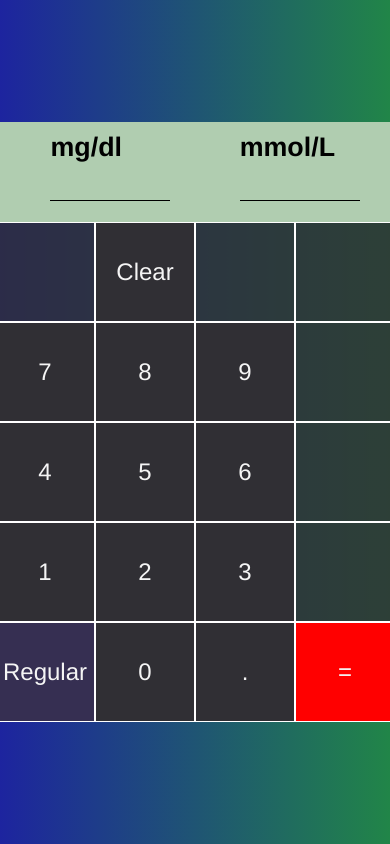
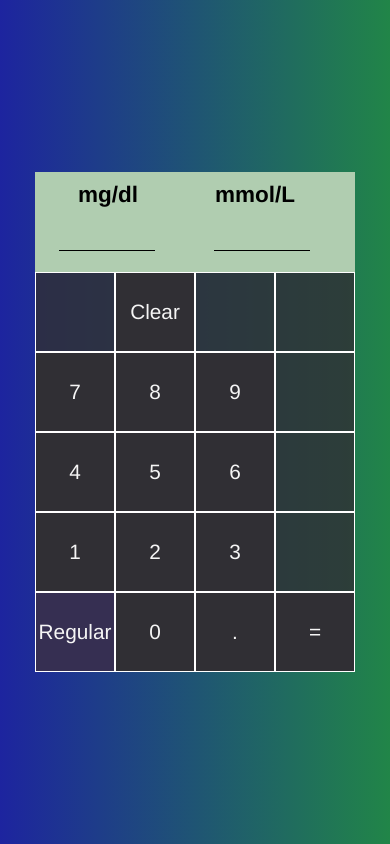
Before and after one commit to SoLDisHero/diabetic-regular-calculator, a plain HTML site: page index.html in a window 390 px wide. Both pictures are taken after a click on the element "Diabet". Drawn offline with Linux system fonts and the light colour scheme.

Commit message:
fixed css problems

```diff
--- a/app.js
+++ b/app.js
@@ -75,7 +75,6 @@ equal.addEventListener("click", (e) => {
     displayPrevious.innerText += " = " + sum;
     numberCurrent = sum;
     numberPrevious = "";
-
 });
 
 clear.addEventListener("click", (e) => {
--- a/index.html
+++ b/index.html
@@ -7,6 +7,7 @@
     <title>Regular&Diabetic Calculator</title>
 </head>
 <body>
+    <div class="container">
     <div class="calculator">
         <div class="screen">
             <div class="previous">0</div>
@@ -40,6 +41,7 @@
             <div class="button hidden" id="btn">=</div>
         </div>
     </div>
+</div>
     <script src="app.js"></script>
 </body>
 </html>
--- a/styles.css
+++ b/styles.css
@@ -102,7 +102,6 @@ body{
     display: none;
 }
 #btn{
-    background-color: red;
     position: absolute;
     height: 100px;
     width: 100px;
@@ -112,3 +111,48 @@ body{
 :focus-visible{
     border-bottom: 3px solid black;
 }
+@media only screen and (max-width: 768px){
+    .calculator{
+        grid-template-columns: repeat(4, 80px);
+    }
+    .set{
+        grid-template-columns: repeat(4, 80px);
+        grid-template-rows:repeat(5, 80px);
+    }
+    .button{
+        font-size: 1.3rem;
+    }
+    .screen{
+        font-size: 2.1rem;
+    }
+    .previous{
+        font-size: 1.3rem;
+    }
+    #btn{
+        position: absolute;
+        height: 80px;
+        width: 80px;
+        top:320px;
+        left:240px;
+    }
+    .mgdl{
+        top:50px;
+        right:200px;
+        font-size: 1.5rem;
+        max-width:30%;
+    }
+    .mmol{
+        top:50px;
+        right:45px;
+        font-size: 1.5rem;
+        max-width:30%;
+    }
+    .textMgdl{
+        top:10px;
+        right:217px;
+    }
+    .textMmol{
+        top:10px;
+        right:60px;
+    }
+}
```
